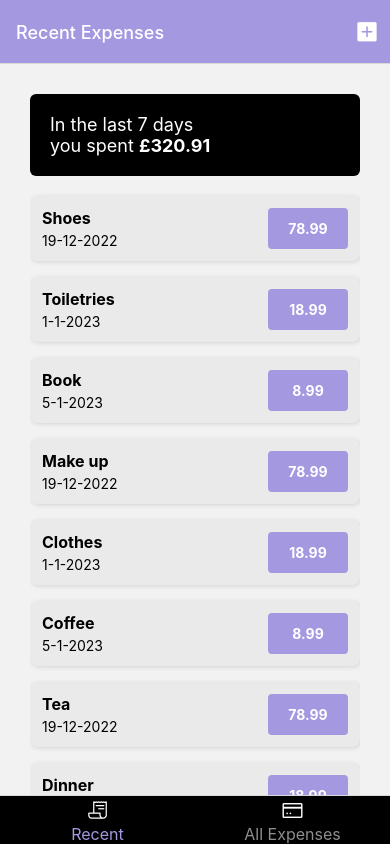
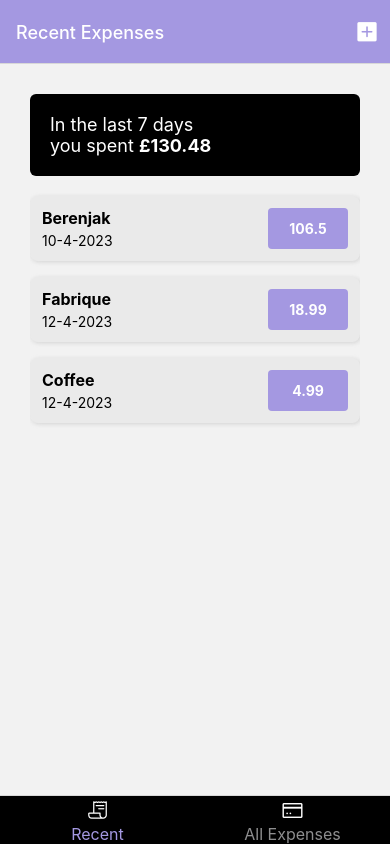
Before and after one commit to b-lauren/ExpensesApp, a React Native app: screen / in a window 390 px wide. Built offline with nearby package versions, Linux system fonts and the light colour scheme.

Commit message:
added context

```diff
--- a/App.js
+++ b/App.js
@@ -8,6 +8,7 @@ import { ManageExpenses } from './screens/ManageExpenses';
 import { GlobalStyles } from './constants/styles';
 import { IconButton } from './components/UI/IconButton';
 import { AntDesign } from '@expo/vector-icons';
+import ExpensesContextProvider from './store/expenses-context';
 
 const Tab = createBottomTabNavigator();
 const Stack = createNativeStackNavigator();
@@ -61,6 +62,7 @@ const TabNavigator = () => {
 
 export default function App() {
   return (
+    <ExpensesContextProvider>
       <NavigationContainer>
         <Stack.Navigator
           screenOptions={{
@@ -84,5 +86,6 @@ export default function App() {
           />
         </Stack.Navigator>
       </NavigationContainer>
+    </ExpensesContextProvider>
   );
 }
--- a/components/ExpenseItem.jsx
+++ b/components/ExpenseItem.jsx
@@ -8,7 +8,6 @@ export const ExpensesItem = ({ id, description, amount, date }) => {
   const navigation = useNavigation();
 
   const expensePress = () => {
-    console.log('expense pressed');
     navigation.navigate('ManageExpenses', {
       expenseId: id,
     });
--- a/components/ExpensesOutput/ExpensesOutput.jsx
+++ b/components/ExpensesOutput/ExpensesOutput.jsx
@@ -2,68 +2,11 @@ import { Text, View, StyleSheet } from 'react-native';
 import { ExpensesList } from './ExpensesList';
 import { ExpensesSummary } from './ExpensesSummary';
 
-const DUMMY_EXPENSES = [
-  {
-    id: '1',
-    description: 'Shoes',
-    amount: 78.99,
-    date: new Date('2022-12-19'),
-  },
-  {
-    id: '2',
-    description: 'Toiletries',
-    amount: 18.99,
-    date: new Date('2023-01-01'),
-  },
-  {
-    id: '3',
-    description: 'Book',
-    amount: 8.99,
-    date: new Date('2023-01-05'),
-  },
-  {
-    id: '4',
-    description: 'Make up',
-    amount: 78.99,
-    date: new Date('2022-12-19'),
-  },
-  {
-    id: '5',
-    description: 'Clothes',
-    amount: 18.99,
-    date: new Date('2023-01-01'),
-  },
-  {
-    id: '6',
-    description: 'Coffee',
-    amount: 8.99,
-    date: new Date('2023-01-05'),
-  },
-  {
-    id: '7',
-    description: 'Tea',
-    amount: 78.99,
-    date: new Date('2022-12-19'),
-  },
-  {
-    id: '8',
-    description: 'Dinner',
-    amount: 18.99,
-    date: new Date('2023-01-01'),
-  },
-  {
-    id: '9',
-    description: 'Coffee',
-    amount: 8.99,
-    date: new Date('2023-01-05'),
-  },
-];
-
 export const ExpensesOutput = ({ expenses, expensesPeriod }) => {
   return (
     <View style={styles.outputContainer}>
-      <ExpensesSummary expenses={DUMMY_EXPENSES} periodName={expensesPeriod} />
-      <ExpensesList expenses={DUMMY_EXPENSES} />
+      <ExpensesSummary expenses={expenses} periodName={expensesPeriod} />
+      <ExpensesList expenses={expenses} />
     </View>
   );
 };
--- a/screens/AllExpenses.jsx
+++ b/screens/AllExpenses.jsx
@@ -1,10 +1,13 @@
+import { useContext } from 'react';
 import { Text, View } from 'react-native';
 import { ExpensesOutput } from '../components/ExpensesOutput/ExpensesOutput';
+import { ExpensesContext } from '../store/expenses-context';
 
 export const AllExpenses = () => {
+  const expensesCtx = useContext(ExpensesContext);
   return (
     <View>
-      <ExpensesOutput expensesPeriod="Total" />
+      <ExpensesOutput expenses={expensesCtx.expenses} expensesPeriod="Total" />
     </View>
   );
 };
--- a/screens/RecentExpenses.jsx
+++ b/screens/RecentExpenses.jsx
@@ -1,10 +1,24 @@
-import { Text, View } from 'react-native';
+import { useContext } from 'react';
+import { View } from 'react-native';
 import { ExpensesOutput } from '../components/ExpensesOutput/ExpensesOutput';
+import { ExpensesContext } from '../store/expenses-context';
+import { getDateMinusDays } from '../util/date';
 
 export const RecentExpenses = () => {
+  const expensesCtx = useContext(ExpensesContext);
+
+  const recentExpenses = expensesCtx.expenses.filter((expense) => {
+    const today = new Date();
+    const date7DaysAgo = getDateMinusDays(today, 7);
+
+    return expense.date > date7DaysAgo;
+  });
   return (
     <View>
-      <ExpensesOutput expensesPeriod="the last 7 days" />
+      <ExpensesOutput
+        expenses={recentExpenses}
+        expensesPeriod="the last 7 days"
+      />
     </View>
   );
 };
--- a/store/expenses-context.js
+++ b/store/expenses-context.js
@@ -55,6 +55,24 @@ const DUMMY_EXPENSES = [
     amount: 8.99,
     date: new Date('2023-01-05'),
   },
+  {
+    id: '10',
+    description: 'Berenjak',
+    amount: 106.5,
+    date: new Date('2023-04-10'),
+  },
+  {
+    id: '11',
+    description: 'Fabrique',
+    amount: 18.99,
+    date: new Date('2023-04-12'),
+  },
+  {
+    id: '12',
+    description: 'Coffee',
+    amount: 4.99,
+    date: new Date('2023-04-12'),
+  },
 ];
 
 export const ExpensesContext = createContext({
@@ -64,18 +82,24 @@ export const ExpensesContext = createContext({
   updateExpense: (id, { description, amount, date }) => {},
 });
 
+//Reducer function which needs to return a new state value or the existing state
 const expensesReducer = (state, action) => {
   switch (action.type) {
     case 'ADD':
-      const id = newDate().toString() + Math.random().toString();
+      const id = new Date().toString() + Math.random().toString();
       return [{ ...action.payload, id: id }, ...state];
     case 'UPDATE':
+      //Find index of expense to update by ID
       const updateExpenseIndex = state.findIndex(
         (expense) => expense.id === action.payload.id
       );
+      //Get expense itself by using the ID
       const updatableExpense = state[updateExpenseIndex];
+      //Update in inmutable way
       const updatedItem = { ...updatableExpense, ...action.payload.data };
+      //Get the overall array that should be updated
       const updatedExpenses = [...state];
+      //Override existing expense with new expense
       updatedExpenses[updateExpenseIndex] = updatedItem;
       return updatedExpenses;
     case 'DELETE':
@@ -90,7 +114,7 @@ const ExpensesContextProvider = ({ children }) => {
   const [expensesState, dispatch] = useReducer(expensesReducer, DUMMY_EXPENSES);
 
   const addExpense = (expenseData) => {
-    //Pass an action and forward the incoming expense data to the reducer function
+    //Forward the incoming expense data to our reducer function by dispatching an action
     dispatch({ type: 'ADD', payload: expenseData });
   };
 
@@ -102,6 +126,7 @@ const ExpensesContextProvider = ({ children }) => {
     dispatch({ type: 'UPDATE', payload: { id: id, data: expenseData } });
   };
 
+  //Bundle all of our data and functions together to expose them to the interested components through our Provider Component
   const value = {
     expenses: expensesState,
     addExpense: addExpense,
@@ -110,7 +135,9 @@ const ExpensesContextProvider = ({ children }) => {
   };
 
   return (
-    <ExpensesContextProvider value={value}>{children}</ExpensesContextProvider>
+    <ExpensesContext.Provider value={value}>
+      {children}
+    </ExpensesContext.Provider>
   );
 };
 
--- a/util/date.js
+++ b/util/date.js
@@ -1,3 +1,7 @@
 export const getFormattedDate = (date) => {
   return `${date.getDate()}-${date.getMonth() + 1}-${date.getFullYear()}`;
 };
+
+export const getDateMinusDays = (date, days) => {
+  return new Date(date.getFullYear(), date.getMonth(), date.getDate() - days);
+};
```
Lines whose indentation alone changed are shown as unchanged.
